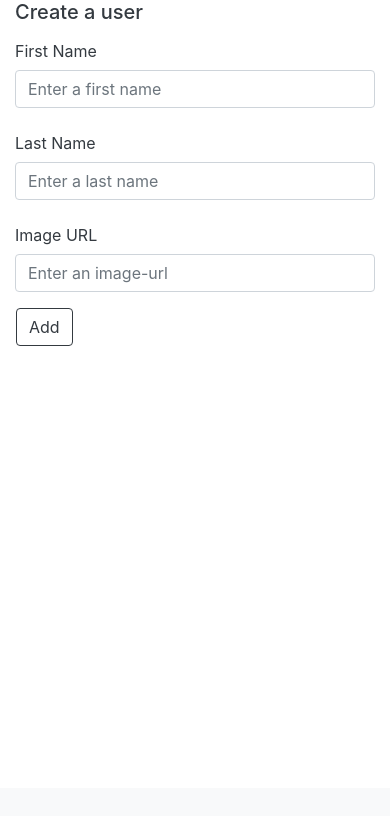
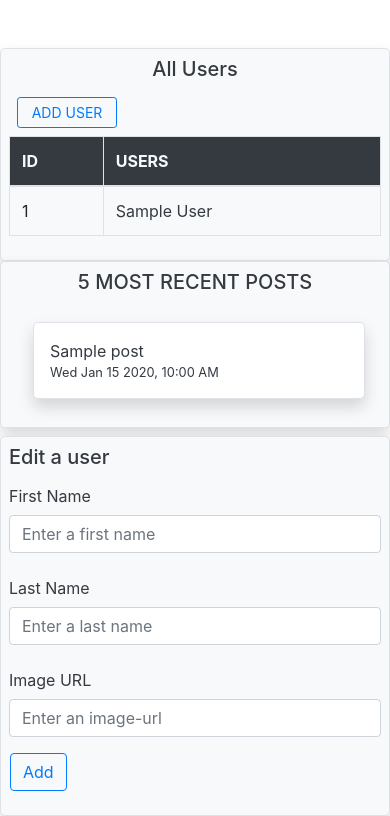
Before and after one commit to edeneault/Flask-SQLAlchemy-Part-1-2-3, a Flask app: page /users/adduser in a window 390 px wide. Shown: the part 56-872 px from the top of the page. Before the commit the page ends 402 px from the top, so only its background shows below. Run offline with Flask 2, Linux system fonts and the light colour scheme; tables that the repository leaves empty hold one stand-in row (values such as "Sample post").

Commit message:
Update routes html, css

```diff
--- a/app.py
+++ b/app.py
@@ -45,8 +45,9 @@ def show_user(user_id):
 @ app.route('/users/adduser', methods=["GET"])
 def users_new_form():
     """ Add User FORM """
-
-    return render_template('users/adduser.html')
+    users = User.query.order_by(User.last_name, User.first_name).all()
+    recent_posts = Post.query.order_by(Post.created_at.desc()).limit(5)
+    return render_template('users/adduser.html', users=users, recent_posts=recent_posts)
 
 
 @ app.route("/users/adduser", methods=["POST"])
@@ -70,8 +71,10 @@ def users_new():
 def users_edit(user_id):
     """ Handle user edit """
     user = User.query.get_or_404(user_id)
-    print(user)
-    return render_template('users/edit.html', user=user)
+    users = User.query.order_by(User.last_name, User.first_name).all()
+    recent_posts = Post.query.order_by(Post.created_at.desc()).limit(5)
+
+    return render_template('users/edit.html', user=user, users=users, recent_posts=recent_posts)
 
 
 @ app.route('/users/<int:user_id>/edit', methods=['POST'])
--- a/seed.py
+++ b/seed.py
@@ -1,4 +1,4 @@
-"""Seed file to make sample data for pets db."""
+"""Seed file to make sample data for users and posts db."""
 
 from models import User, Post, db
 from app import app
--- a/static/app.css
+++ b/static/app.css
@@ -1,6 +1,7 @@
-/* body {
-    background-color: #292b2c;
-} */
+body {
+    margin-bottom: 50px;
+    margin: 0
+}
 
 .container {
     max-width: 100%;
@@ -27,3 +28,7 @@ a.card-link:hover {
 a.text-dark:hover {
     color: lightGray !important;
 }
+
+a.text-success:hover {
+    color: lightGray !important;
+}
--- a/templates/posts/edit_post.html
+++ b/templates/posts/edit_post.html
@@ -3,10 +3,12 @@
 
 
 {% block edit_post %}
+
 <div class="row m-1">
-    <div class="card rounded-lg border shadow col-md-9 pl-3 ml-1">
+    <div class="card rounded-lg border bg-light shadow col-md-12 pl-3 m-0">
 
-        <h5 class="text-dark p-2">EDIT POST</h5>
+        <h5 class="text-dark pt-2">EDIT POST</h5>
+        <sub class="text-dark pb-4">Author: {{post.user.full_name}} Created: {{post.friendly_date}}</sub>
         <form method="POST" action="/posts/{{ post.id }}/edit">
 
         <div class="form-group row">
--- a/templates/posts/post_show.html
+++ b/templates/posts/post_show.html
@@ -4,7 +4,7 @@
 
 {% block post_show %}
 <div class="row m-1">
-    <div class="card rounded-lg border shadow col-md-9 pl-3 ml-1">
+    <div class="card rounded-lg border bg-light shadow col-md-12 pl-4 m-0">
         <div class="card-body text-dark">
             <h5 class="text-dark pb-2">{{ post.title }}</h5>
             <p class="text-dark">{{ post.content }}</p>
--- a/templates/users/adduser.html
+++ b/templates/users/adduser.html
@@ -1,12 +1,14 @@
-{% extends 'base.html' %}
+{% extends 'users/home.html' %}
 
-{% block title %}
+<!-- {% block title %}
 ADD USER FORM
-{% endblock %}
+{% endblock %} -->
 
-{% block content %}
-<h5 class="text-dark">Create a user</h5>
-<form class="text-dark" method="POST">
+{% block add_user %}
+
+    <div class="card rounded-lg border bg-light shadow col-md-12 p-2 mt-2 m-0">
+        <h5 class="text-dark">Edit a user</h5>
+        <form class="text-dark bg-light" method="POST">
 
             <div class="form-group row ">
                 <label for="first_name" class="col-sm-1 col-form-label">First Name</label>
@@ -31,11 +33,14 @@ ADD USER FORM
 
             <div class="form-group row">
                 <div class="mr-auto ml-3">
-            <button type="submit" class="btn btn-outline-dark">Add</button>
+                    <button type="submit" class="btn btn-outline-primary">Add</button>
                 </div>
             </div>
 
         </form>
+    </div>
+
+
 
 
 {% endblock %}
--- a/templates/users/details.html
+++ b/templates/users/details.html
@@ -4,7 +4,7 @@
 
 {% block content %}
 <div class="row mt-5">
-    <div class="card rounded-lg border shadow col-12 col-md-3 p-0 mx-1">
+    <div class="card rounded-lg border bg-light shadow col-12 col-md-3 p-0 m-0">
         <img src="{{user.image_url}}" class="img card-img-top col-sm-12 p-0 m-0" alt="USER IMAGE">
         <div class="card-body text-dark">
             <div class="row pb-1">
@@ -28,7 +28,7 @@
         </div>
     </div>
 
-    <div class="card rounded-lg border shadow col-md-6 p-0 m-0">
+    <div class="card rounded-lg border bg-light shadow col-md-9 p-0 m-0">
         <div class="card-body text-dark">
             <ul class="list-group">
                 {% for post in user.posts %}
--- a/templates/users/home.html
+++ b/templates/users/home.html
@@ -5,9 +5,12 @@
 {% block title %}Users{% endblock %}
 
 {% block content %}
+<div class="row mt-5">
+    <div class="card rounded-lg border bg-light shadow col-md-4 p-2 m-0">
+        <h5 class="text-dark text-center">All Users</h5>
+        <a class="btn btn-sm btn-outline-primary custom m-2" href="/users/adduser">ADD USER</a>
+        <table class="table table-bordered bg-light col-sm-12 ">
 
-<h5 class="text-dark col-sm-4 text-center">All Users</h5>
-<table class="table table-bordered col-sm-4">
             <thead class="bg-dark text-light ">
                 <th scope="col">ID</th>
                 <th scope="col">USERS</th>
@@ -21,13 +24,10 @@
                 {% endfor %}
             </tbody>
         </table>
-<div class="col-sm-2 p-0 m-0">
-    <a class="btn btn-sm btn-secondary  " href="/users/adduser">ADD USER</a>
     </div>
 
-
-<div class="card rounded-lg border shadow col-md-4 p-0 m-0 mt-3 pt-3">
-    <h5 class="text-dark col-sm-6 text-center">RECENT POSTS</h5>
+    <div class="card rounded-lg border bg-light shadow col-md-8  p-2 m-0">
+        <h5 class="text-dark col-sm-10 text-center">5 MOST RECENT POSTS</h5>
         <div class="card-body text-dark">
             <ul class="list-group">
                 {% for post in recent_posts %}
@@ -39,6 +39,11 @@
             </ul>
         </div>
     </div>
+    {% block add_user %} {% endblock %}
+    {% block edit_user %} {% endblock %}
+</div>
+
+
 
 
 {% endblock %}
```
Also changed, not shown: templates/users/edit.html (+8 -6 lines). Lines whose indentation alone changed are shown as unchanged.
